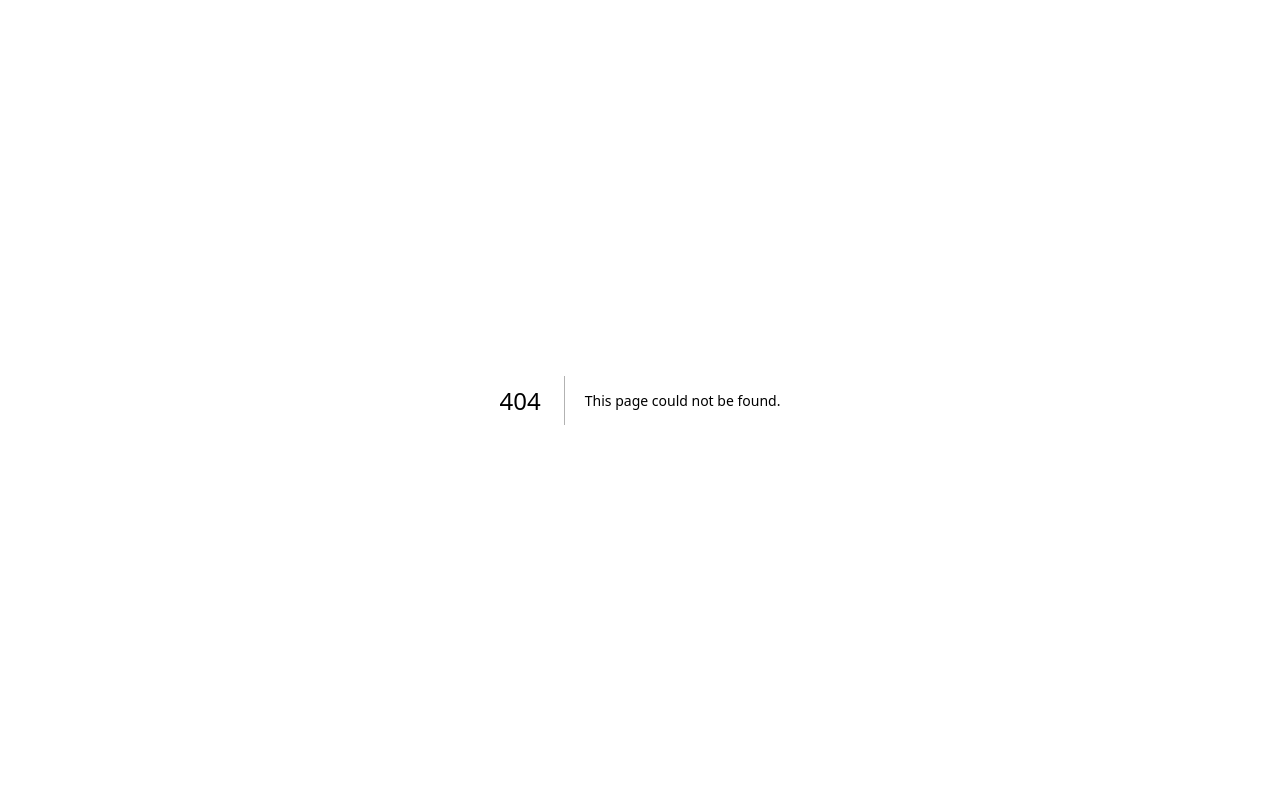
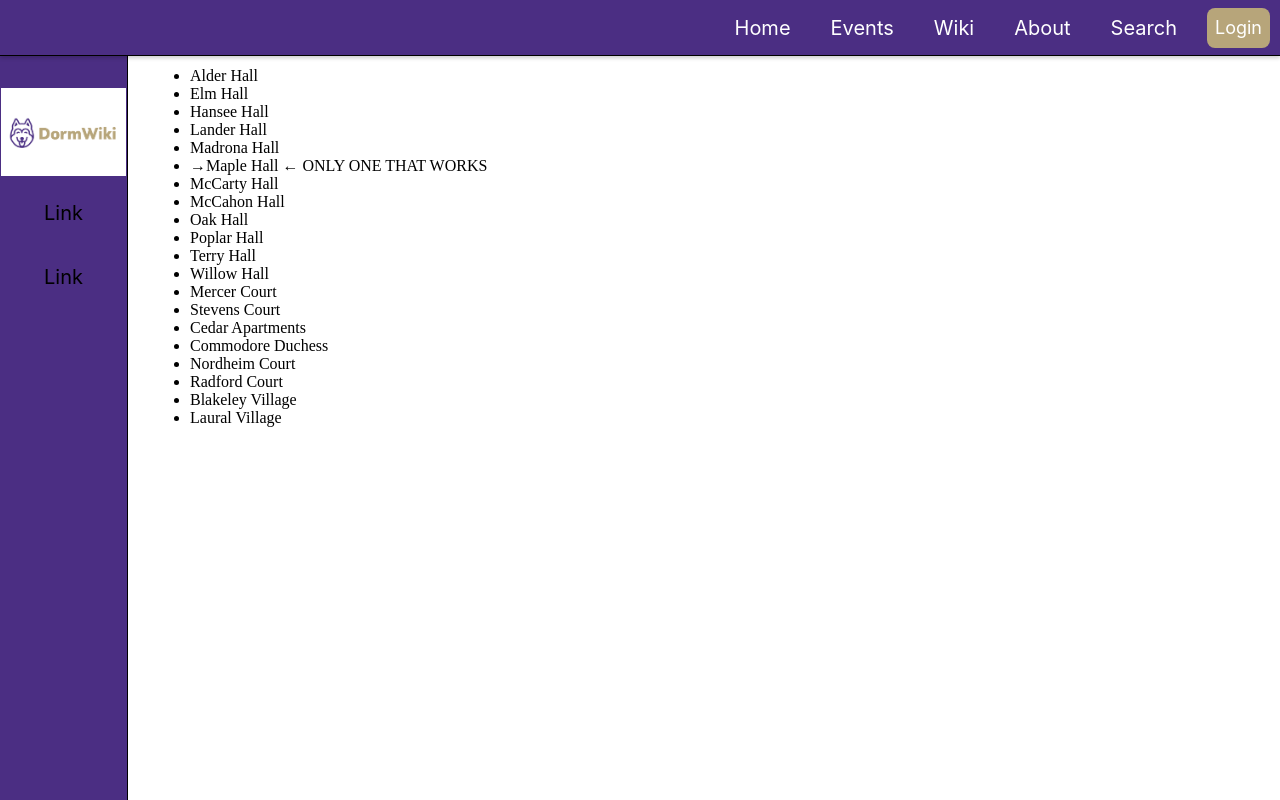
Before and after one commit to DormWiki/dorm-wiki, a Next.js app in the folder site/: page /wiki in a window 1280 px wide. Before the commit this address had no page. Built offline with nearby package versions, Linux system fonts and the light colour scheme.

Commit message:
added new files

```diff
--- /dev/null
+++ b/site/src/pages/wiki.js
@@ -0,0 +1,114 @@
+import Head from "next/head";
+import Image from "next/image";
+import { Inter } from "next/font/google";
+import styles from "@/styles/Home.module.css";
+import Link from "next/link";
+import React, { useState } from "react";
+
+export default function Wiki() {
+  return (
+    <>
+      <div className={styles.navbar}>
+        <ul>
+          <li>
+            <Link a href="/">
+              Home
+            </Link>
+          </li>
+          <li>
+            <Link href="/events">Events</Link>
+          </li>
+          <li>
+            <Link href="/wiki">Wiki</Link>
+          </li>
+          <li>
+            <Link href="/about">About</Link>
+          </li>
+          <li>
+            <Link href="/search">Search</Link>
+          </li>
+        </ul>
+        <button type="button">Login</button>
+      </div>
+      <div className={styles.sidebar}>
+        <div className={styles.logoside}>
+          <img src="/dw-logo-side.png" style={{ width: 125 }}></img>
+        </div>
+        <ul>
+          <li>
+            <Link href="#">Link</Link>
+          </li>
+          <li>
+            <Link href="#">Link</Link>
+          </li>
+        </ul>
+      </div>
+      <section className={styles.content}>
+        <ul>
+          <li>
+            <Link href="/wiki/dorms/alder-hall">Alder Hall</Link>
+          </li>
+          <li>
+            <Link href="/wiki/dorms/elm-hall">Elm Hall</Link>
+          </li>
+          <li>
+            <Link href="/wiki/dorms/hansee-hall">Hansee Hall</Link>
+          </li>
+          <li>
+            <Link href="/wiki/dorms/lander-hall">Lander Hall</Link>
+          </li>
+          <li>
+            <Link href="/wiki/dorms/madrona-hall">Madrona Hall</Link>
+          </li>
+          <li>
+            <Link href="/wiki/dorms/maple-hall">
+              &#8594;Maple Hall &#8592; ONLY ONE THAT WORKS
+            </Link>
+          </li>
+          <li>
+            <Link href="/wiki/dorms/mccarty-hall">McCarty Hall</Link>
+          </li>
+          <li>
+            <Link href="/wiki/dorms/mccahon-hall">McCahon Hall</Link>
+          </li>
+          <li>
+            <Link href="/wiki/dorms/oak-hall">Oak Hall</Link>
+          </li>
+          <li>
+            <Link href="/wiki/dorms/poplar-hall">Poplar Hall</Link>
+          </li>
+          <li>
+            <Link href="/wiki/dorms/terry-hall">Terry Hall</Link>
+          </li>
+          <li>
+            <Link href="/wiki/dorms/willow-hall">Willow Hall</Link>
+          </li>
+          <li>
+            <Link href="/wiki/dorms/mercer-court">Mercer Court</Link>
+          </li>
+          <li>
+            <Link href="/wiki/dorms/stevens-court">Stevens Court</Link>
+          </li>
+          <li>
+            <Link href="/wiki/dorms/cedar-apartments">Cedar Apartments</Link>
+          </li>
+          <li>
+            <Link href="/wiki/dorms/commodore-duchess">Commodore Duchess</Link>
+          </li>
+          <li>
+            <Link href="/wiki/dorms/nordheim-court">Nordheim Court</Link>
+          </li>
+          <li>
+            <Link href="/wiki/dorms/radford-court">Radford Court</Link>
+          </li>
+          <li>
+            <Link href="/wiki/dorms/blakeley-village">Blakeley Village</Link>
+          </li>
+          <li>
+            <Link href="/wiki/dorms/laurel-village">Laural Village</Link>
+          </li>
+        </ul>
+      </section>
+    </>
+  );
+}
```
Also changed, not shown: site/src/pages/wiki/dorms/[dorm].js (added, +179 -0 lines), 1 other file (tests, documents, lock files or other folders).
